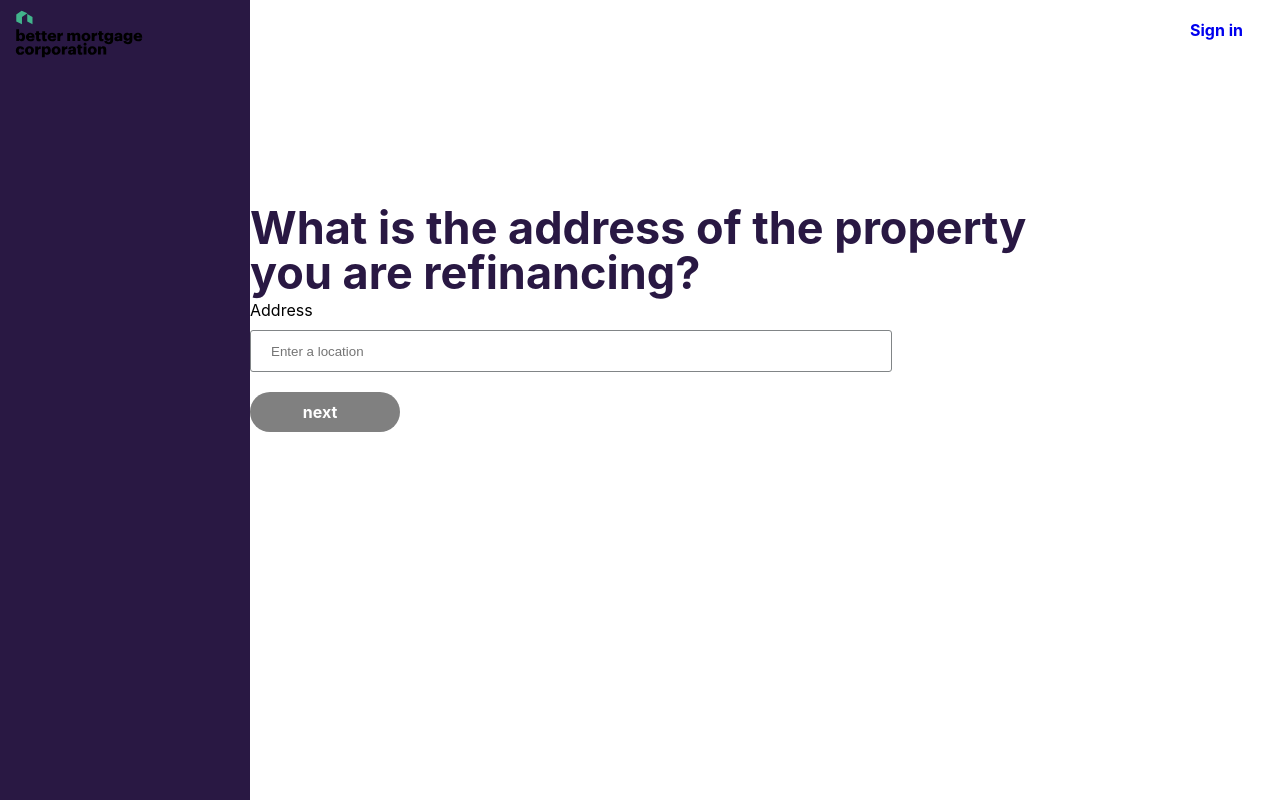
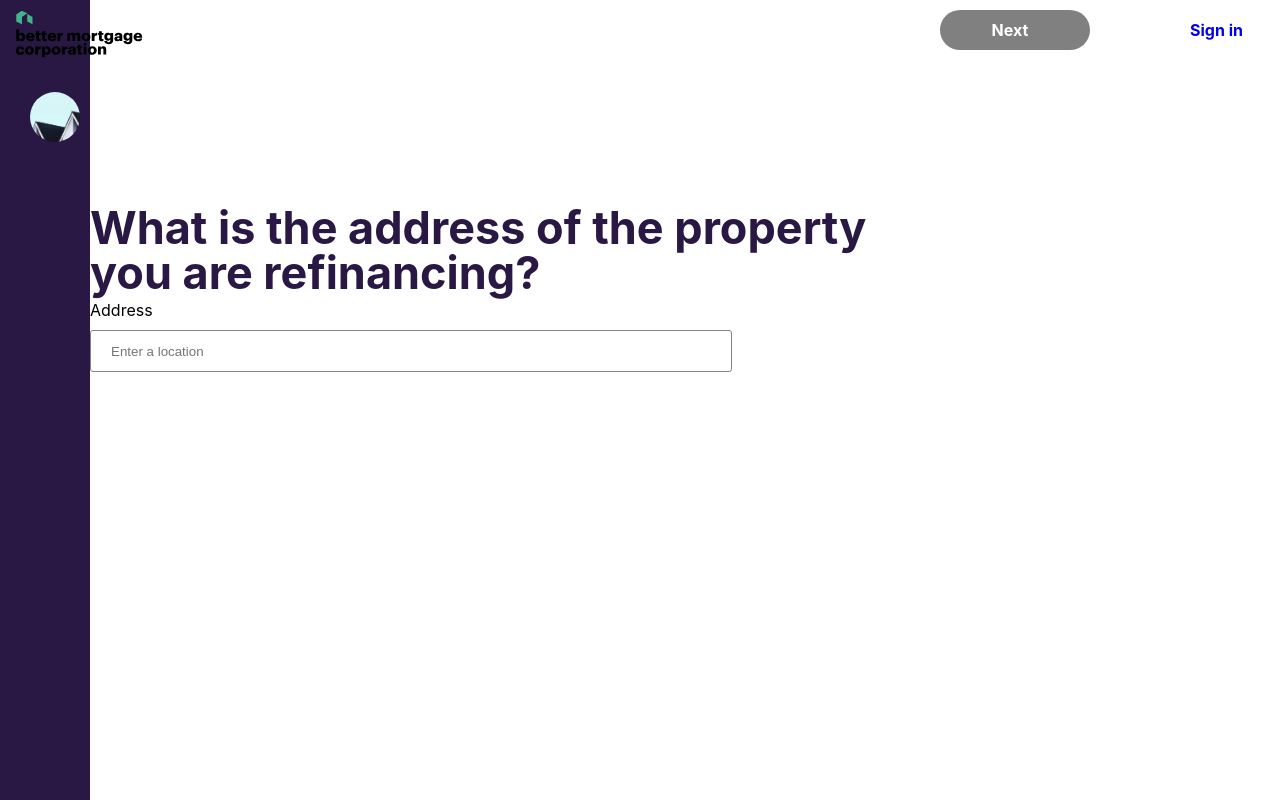
Before and after one commit to MUR4DI1JR/customerService, a React (Create React App) app: page / in a window 1280 px wide. Built offline with nearby package versions, Linux system fonts and the light colour scheme; no server answers.

Commit message:
#Вынес отдельный Address block для динамического перехода

```diff
--- /dev/null
+++ b/src/components/pages/Home/Address.js
@@ -0,0 +1,88 @@
+import React from 'react';
+import {connect} from 'react-redux';
+import {setLocationUser, setCityUser, setCodeUser, setStatesUser, setUnitUser} from "../../../redux/db/dbAction";
+
+
+import Inputs from "../../UI/container/Input/inputs";
+
+const Address = ({ location, code, unit, states, city, setLocationUser, setCityUser, setCodeUser, setStatesUser, setUnitUser}) => {
+
+
+    return (
+        <div className="form-task">
+            <div className="question">
+                <h1>What is the address of the property you are refinancing?</h1>
+                <div className="input-block">
+                    <div className="input-item">
+                        <p>Address</p>
+                        <Inputs
+                            type="text"
+                            placeholder = "Enter a location"
+                            value={location}
+                            changeText={event => setLocationUser(event.target.value)}
+                        />
+                    </div>
+                    {location ?
+                        <div>
+                            <p>Apt/Unit</p>
+                            <Inputs
+                                type="text"
+                                inputType={unit ? "unit" : "unit error"}
+                                value={unit}
+                                changeText={event => setUnitUser(event.target.value)}
+                            />
+                        </div> : null}
+                </div>
+                {location ?
+                    <div className="input-items">
+                        <div className="input-item-1">
+                            <p>city</p>
+                            <Inputs
+                                type="text"
+                                inputType={city ? "city" : "city error"}
+                                value={city}
+                                changeText={event => setCityUser(event.target.value)}
+                            />
+                        </div>
+                        <div className="input-item-2">
+                            <p>state</p>
+                            <Inputs
+                                type="text"
+                                inputType={states ? "state" : "state error"}
+                                value={states}
+                                changeText={event => setStatesUser(event.target.value)}
+                            />
+                        </div>
+                        <div className="input-item-3">
+                            <p>ZIP code</p>
+                            <Inputs
+                                type="text"
+                                inputType={code ? "code" : "code error"}
+                                value={code}
+                                changeText={event => setCodeUser(event.target.value)}
+                            />
+                        </div>
+                    </div> : null
+                }
+            </div>
+        </div>
+    );
+};
+
+const mapStateToProps = state =>({
+    location: state.location.location,
+    unit: state.location.unit,
+    city: state.location.city,
+    states: state.location.states,
+    code: state.location.code
+});
+
+const mapDispatchToProps = dispatch => ({
+    setLocationUser: location => dispatch(setLocationUser(location)),
+    setCityUser: city => dispatch(setCityUser(city)),
+    setStatesUser: states => dispatch(setStatesUser(states)),
+    setUnitUser: unit => dispatch(setUnitUser(unit)),
+    setCodeUser: code => dispatch(setCodeUser(code))
+});
+
+export default connect(mapStateToProps, mapDispatchToProps)(Address);
--- a/src/components/pages/Home/Home.js
+++ b/src/components/pages/Home/Home.js
@@ -1,110 +1,39 @@
-import React, {useState} from 'react';
+import React from 'react';
 import {connect} from 'react-redux';
 import {NavLink} from "react-router-dom";
 import {setLocationUser, setCityUser, setCodeUser, setStatesUser, setUnitUser} from "../../../redux/db/dbAction";
+import store from './../../../redux/db/dbReducer';
 
 
 import './home.css';
 import logo from './../../../assets/better-logo.svg';
 import roofIcon from './../../../assets/roof-icon.png';
 import Buttons from "../../UI/container/Button/buttons";
-import Inputs from "../../UI/container/Input/inputs";
+import Address from "./Address";
 
-const Home = ({currentUser, setLocationUser, setCityUser, setCodeUser, setStatesUser, setUnitUser}) => {
-    const [location, setLocation] = useState('');
-    const [city, setCity] = useState('');
-    const [states, setStates] = useState('');
-    const [code, setCode] = useState('');
-    const [unit, setUnit] = useState('');
-
+const Home = ({location, states}) => {
     const clickBtn = (event) =>{
       event.preventDefault();
-      if(!city.trim()){
-          return
-      }
-      setLocationUser(location);
-      setCodeUser(code);
-      setUnitUser(unit);
-      setStatesUser(states);
-      setCityUser(city)
     };
-
     return (
         <div className="home">
             <div className="side-bar">
                 <div className="logo">
                     <img src={logo} alt="logo"/>
-                    {location ?
-                        <div className="item">
-                            <img src={roofIcon} alt="ava"/>
+                    <div className="item">
+                        <img src={roofIcon} alt="ava"/>
+                        {location ? <div>
                             <p>{location}</p>
                             <p>{states}</p>
-                        </div> : console.log("muradil")
-                    }
+                            </div>: <p>New refinance</p>
+                        }
+                     </div>
                 </div>
             </div>
-
-            <div className="form-task">
-                <div className="question">
-                    <h1>What is the address of the property you are refinancing?</h1>
-                    <div className="input-block">
-                        <div className="input-item">
-                            <p>Address</p>
-                            <Inputs
-                                type="text"
-                                placeholder = "Enter a location"
-                                value={location}
-                                changeText={event => setLocation(event.target.value)}
-                            />
-                        </div>
-                        {location ?
-                            <div>
-                                <p>Apt/Unit</p>
-                                <Inputs
-                                    type="text"
-                                    inputType={unit ? "unit" : "unit error"}
-                                    value={unit}
-                                    changeText={event => setUnit(event.target.value)}
-                                />
-                            </div> : console.log("ww")}
-                    </div>
-                    {location ?
-                        <div className="input-items">
-                            <div className="input-item-1">
-                                <p>city</p>
-                                <Inputs
-                                    type="text"
-                                    inputType={city ? "city" : "city error"}
-                                    value={city}
-                                    changeText={event => setCity(event.target.value)}
-                                />
-                            </div>
-                            <div className="input-item-2">
-                                <p>state</p>
-                                <Inputs
-                                    type="text"
-                                    inputType={states ? "state" : "state error"}
-                                    value={states}
-                                    changeText={event => setStates(event.target.value)}
-                                />
-                            </div>
-                            <div className="input-item-3">
-                                <p>ZIP code</p>
-                                <Inputs
-                                    type="text"
-                                    inputType={code ? "code" : "code error"}
-                                    value={code}
-                                    changeText={event => setCode(event.target.value)}
-                                />
-                            </div>
-                        </div> : console.log("muradil")
-                    }
-                </div>
-                <div className="confirm">
-                    {location ? <Buttons clicked={clickBtn} btnType={location ? "Success" : "Danger"}>next</Buttons> : <Buttons btnType="disable" dis={true}>next</Buttons>}
-                </div>
+            <Address/>
+            <div className="confirm">
+                {location ? <Buttons clicked={clickBtn} btnType={location ? "Success" : "Danger"}>Next</Buttons> : <Buttons btnType="disable" dis={true}>Next</Buttons>}
             </div>
-
             <div className="right-side-bar">
                 <NavLink to="/sign-in">Sign in</NavLink>
             </div>
@@ -119,6 +48,8 @@ const Home = ({currentUser, setLocationUser, setCityUser, setCodeUser, setStates
 
 const mapStateToProps = state =>({
     currentUser: state.auth.currentUser,
+    location: state.location.location,
+    states: state.location.states
 });
 
 const mapDispatchToProps = dispatch => ({
--- a/src/components/pages/Home/home.css
+++ b/src/components/pages/Home/home.css
@@ -30,6 +30,10 @@ html, body {height:100vh;}
     width: 50px;
     height: 50px;
     border-radius: 50px;
+}
+.item p{
+    color: #fff;
+    margin: 0;
 }
 .form-task{
     margin: 200px 0 0 0;
```
Also changed, not shown: 1 other file (tests, documents, lock files or other folders).
